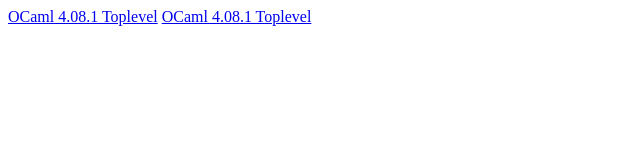
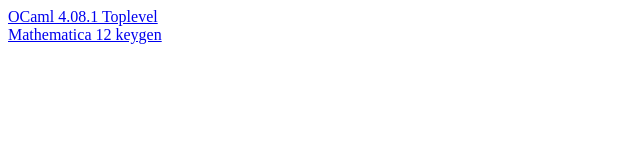
Before and after one commit to math-gout/math-gout.github.io, a plain HTML site: page index.html in a window 1280 px wide. Shown: the whole page, without its empty margins (0-640 px from the left). Drawn offline with Linux system fonts and the light colour scheme.

Commit message:
Update index.html

```diff
--- a/index.html
+++ b/index.html
@@ -6,6 +6,7 @@
 	</head>
 	<body>
 		<a href="./OCaml-toplevel/index.html">OCaml 4.08.1 Toplevel</a>
-		<a href="./mathematica12-keygen/index.html">OCaml 4.08.1 Toplevel</a>
+		<br/>
+		<a href="./mathematica12-keygen/index.html">Mathematica 12 keygen</a>
 	</body>
 </html>
```
